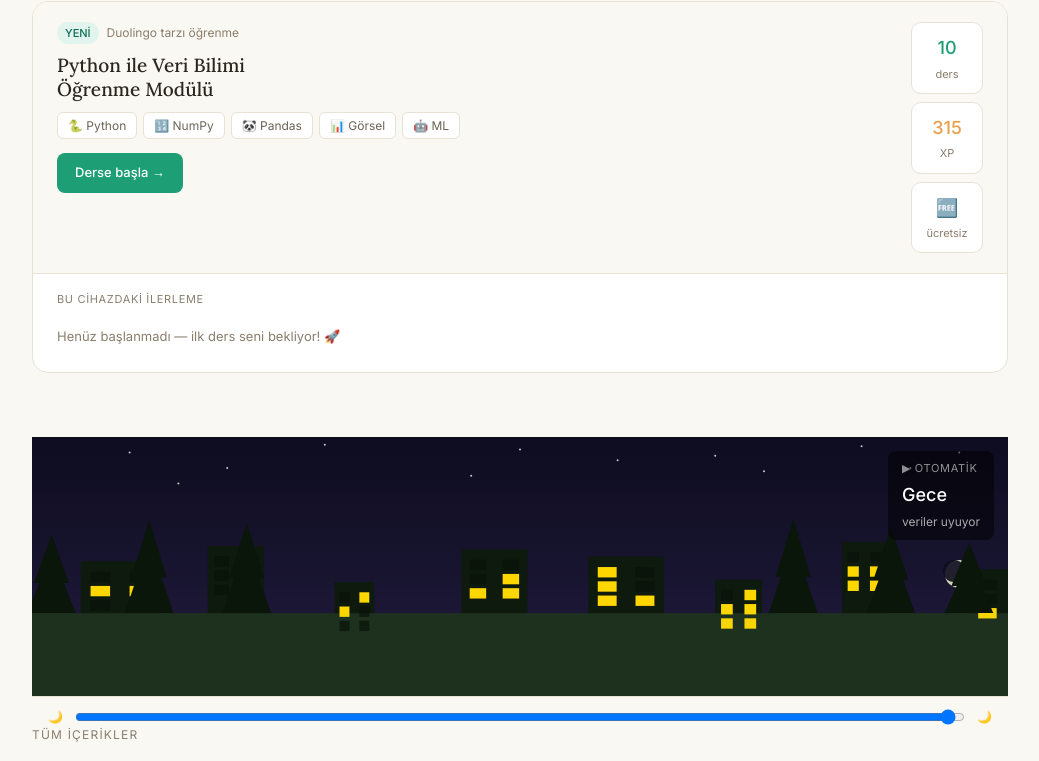
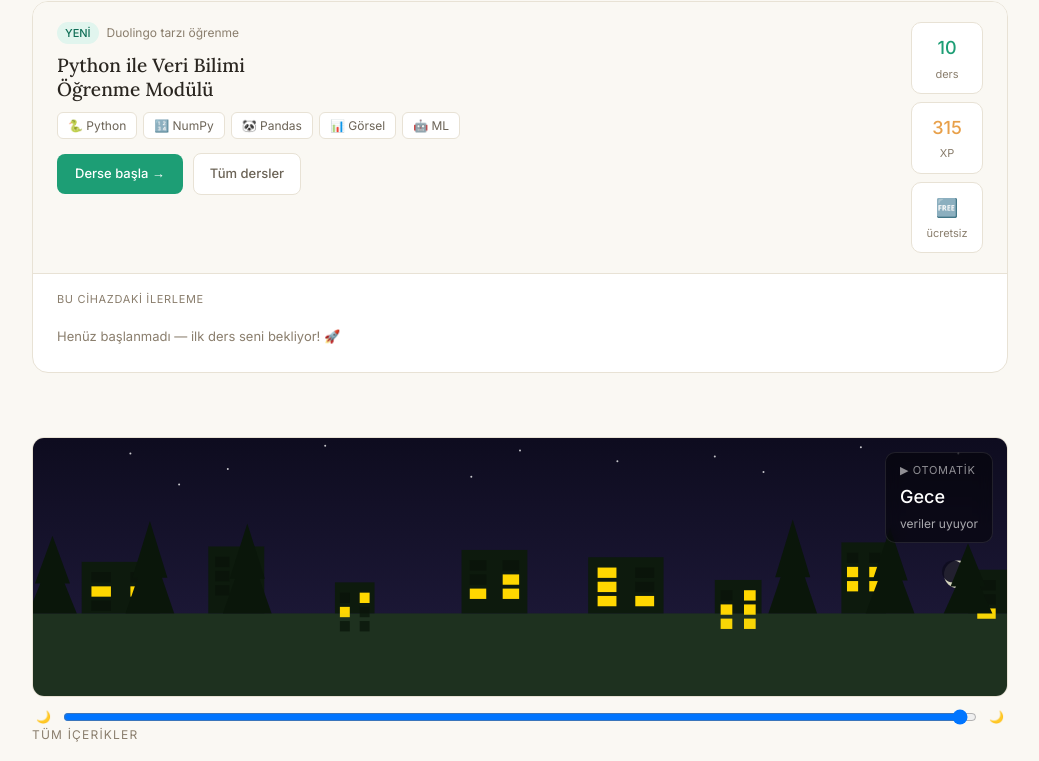
Before and after one commit to aliapaydin/sifir-gecikme, a Next.js app: page / in a window 1280 px wide. Shown: the part 445-1206 px from the top of the page, without its empty margins (120-1159 px from the left). Built offline with nearby package versions, Linux system fonts and the light colour scheme.

Commit message:
ogren navbar linki ve tum dersler butonu eklendi

```diff
--- a/components/HeroCanvas.js
+++ b/components/HeroCanvas.js
@@ -203,10 +203,15 @@ export default function HeroCanvas() {
 
   return (
     <div style={{ marginBottom: '0' }}>
-      <div ref={wrapRef} style={{ position: 'relative', width: '100%', height: '260px', overflow: 'hidden', borderBottom: '0.5px solid var(--color-border)' }}>
+    <div ref={wrapRef} style={{
+      position: 'relative', width: '100%', height: '260px',
+      overflow: 'hidden',
+      borderRadius: '12px',
+      border: '0.5px solid var(--color-border)',
+    }}>
         <canvas ref={canvasRef} style={{ position: 'absolute', inset: 0, width: '100%', height: '100%' }} />
 
-        <div style={{ position: 'absolute', top: '14px', right: '14px', background: 'rgba(0,0,0,0.5)', borderRadius: '8px', padding: '8px 14px' }}>
+        <div style={{ position: 'absolute', top: '14px', right: '14px', background: 'rgba(0,0,0,0.45)', backdropFilter: 'blur(8px)', borderRadius: '10px', padding: '8px 14px', border: '0.5px solid rgba(255,255,255,0.1)' }}>
           <div style={{ fontSize: '11px', color: 'rgba(255,255,255,0.55)', textTransform: 'uppercase', letterSpacing: '0.06em', marginBottom: '3px' }}>
             {isAuto ? '▶ otomatik' : '◎ manuel'}
           </div>
@@ -215,7 +220,7 @@ export default function HeroCanvas() {
         </div>
       </div>
 
-      <div style={{ display: 'flex', alignItems: 'center', gap: '12px', padding: '10px 16px 0', background: 'var(--color-cream)' }}>
+      <div style={{ display: 'flex', alignItems: 'center', gap: '12px', padding: '10px 4px 0' }}>
         <span style={{ fontSize: '12px', color: 'var(--color-text-mute)' }}>🌙</span>
         <input
           type="range" min="0" max="100"
--- a/components/Navbar.js
+++ b/components/Navbar.js
@@ -10,6 +10,7 @@ const kategoriler = [
   { href: '/kategori/vaka',       label: 'Vaka',       emoji: '📊' },
   { href: '/kategori/kariyer',    label: 'Kariyer',    emoji: '💼' },
   { href: '/python',              label: 'Playground', emoji: '🐍' },
+  { href: '/ogren',               label: 'Öğren',      emoji: '📚' },
 ];
 
 function ThemeToggleBtn() {
--- a/components/OgrenKarti.js
+++ b/components/OgrenKarti.js
@@ -58,6 +58,17 @@ export default function OgrenKarti() {
               }}>
                 {hicYok ? 'Derse başla' : devamEden ? 'Devam et' : 'Sonraki ders'} →
               </a>
+              <a href="/ogren" style={{
+              display: 'inline-flex', alignItems: 'center', gap: '6px',
+              marginLeft: '10px',
+              padding: '9px 16px', borderRadius: '8px',
+              border: '0.5px solid var(--color-border)',
+              background: 'var(--color-cream-card)',
+              color: 'var(--color-text-soft)',
+              fontSize: '13px', fontWeight: 500, textDecoration: 'none',
+            }}>
+              Tüm dersler
+            </a>
             </div>
 
             <div style={{ display: 'flex', flexDirection: 'column', gap: '8px', flexShrink: 0 }}>
```
